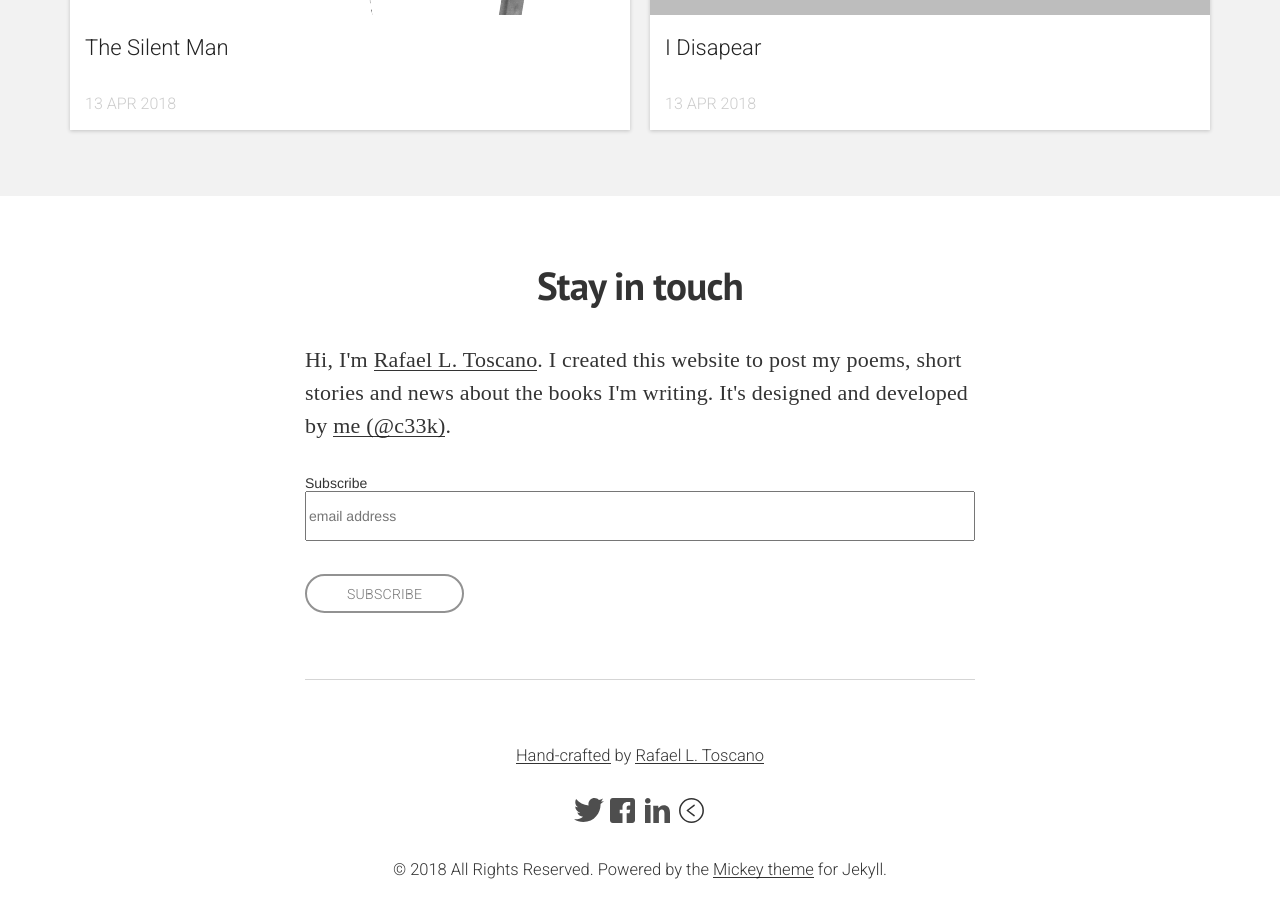
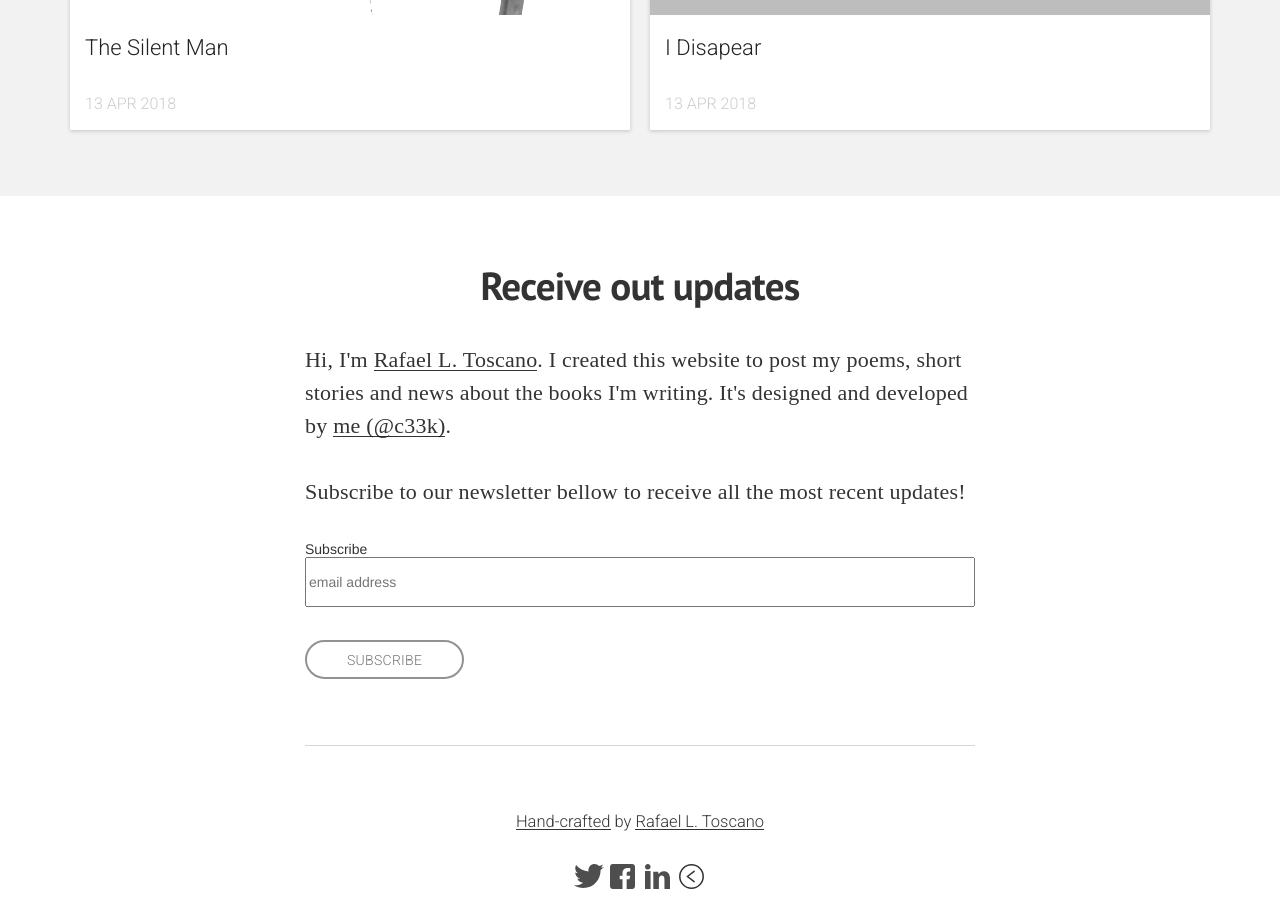
Before and after one commit to c33k/c33k.github.io, a Jekyll site: the page built from index.md, in a window 1280 px wide and 900 px high, scrolled down 1053 px. Built offline with Jekyll 4.4.1, drawn with Linux system fonts in a browser that asks for light colours; nearby versions of some CDN libraries; some web fonts are replaced; comment, search, counter and statistics services are not loaded; grey boxes are pictures that could not be loaded.

Commit message:
Change newsletter section title

```diff
--- a/_includes/subscribe.html
+++ b/_includes/subscribe.html
@@ -1,9 +1,10 @@
 <section class="section--subscribe">
   <div class="container container--content">
-    <h3 class="u-alignCenter">Stay in touch</h3>
+    <h3 class="u-alignCenter">Receive out updates</h3>
     <p>
       Hi, I'm <a href="{{site.metainfo.baseurl | site.url}}about/">Rafael L. Toscano</a>. I created this website to post my poems, short stories and news about the books I'm writing. It's designed and developed by <a href="http://github.com/c33k" target="_blank">me (@c33k)</a>.
     </p>
+    <p>Subscribe to our newsletter bellow to receive all the most recent updates!</p>
     <div class="newsletterForm-wrapper">
       <!-- Begin Mailchimp Signup Form -->
         <link href="//cdn-images.mailchimp.com/embedcode/slim-10_7.css" rel="stylesheet" type="text/css">
```
